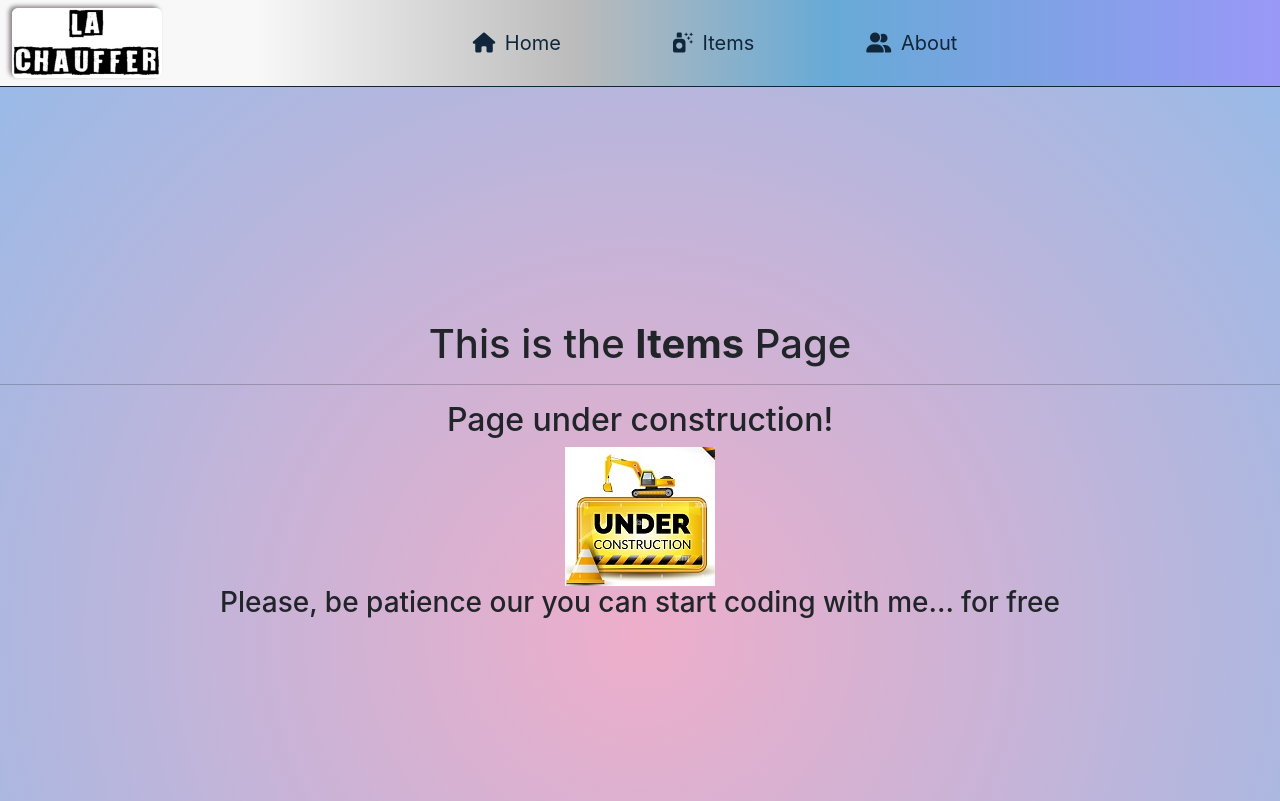
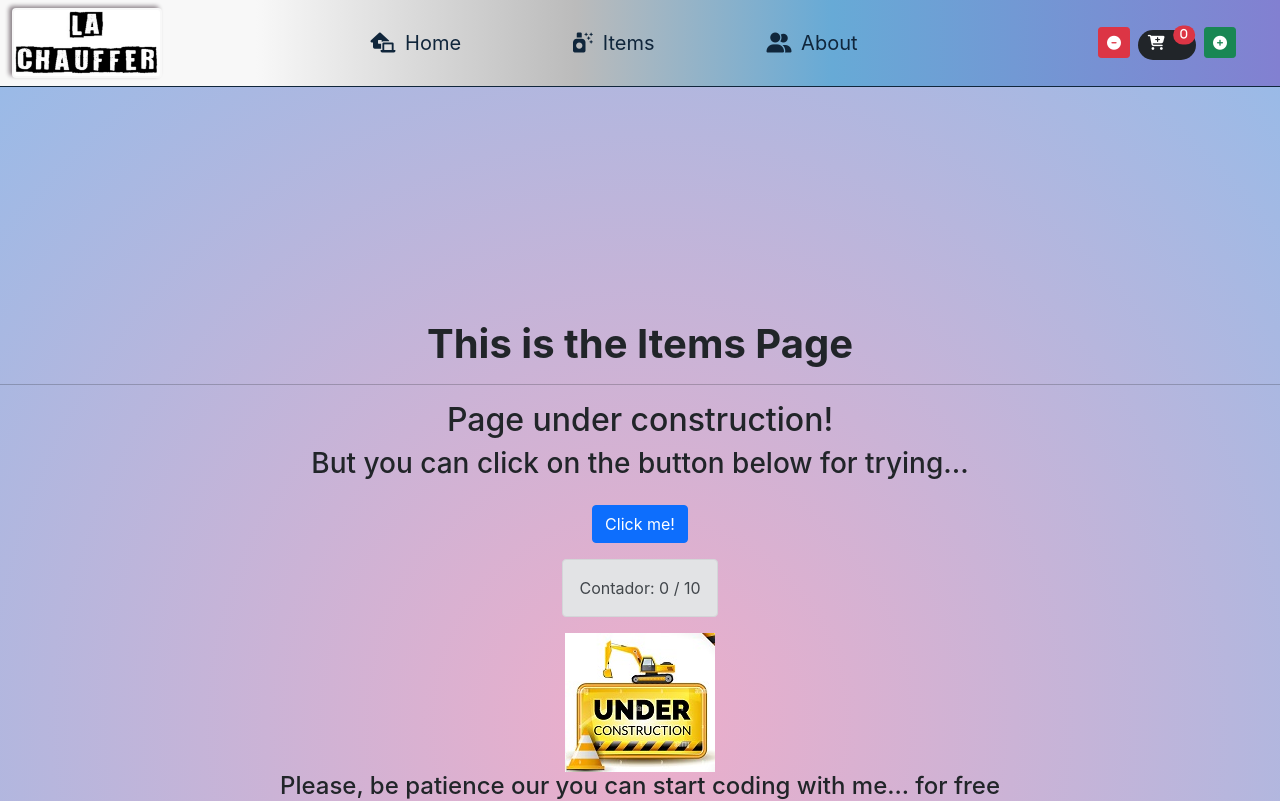
Before and after one commit to germanClaudio/comision41070-CH-React-Montalbetti, a React (Vite) app: page /items in a window 1280 px wide. Shown: the top 801 px of the page. Built offline with nearby package versions, Linux system fonts and the light colour scheme.

Commit message:
Agregado de carrito -+ estilos - 3° entrega - 1-7-2022

```diff
--- a/index.html
+++ b/index.html
@@ -1,16 +1,19 @@
 <!DOCTYPE html>
 <html lang="en">
+
 <head>
   <meta charset="UTF-8" />
   <link rel="icon" type="image/svg+xml" href="/src/logoLaChauffer.png" />
   <meta name="viewport" content="width=device-width, initial-scale=1.0" />
-    <link href="https://cdn.jsdelivr.net/npm/bootstrap@5.0.2/dist/css/bootstrap.min.css" rel="stylesheet" integrity="sha384-EVSTQN3/azprG1Anm3QDgpJLIm9Nao0Yz1ztcQTwFspd3yD65VohhpuuCOmLASjC" crossorigin="anonymous">
+  <!-- <link href="https://cdn.jsdelivr.net/npm/bootstrap@5.0.2/dist/css/bootstrap.min.css" rel="stylesheet" integrity="sha384-EVSTQN3/azprG1Anm3QDgpJLIm9Nao0Yz1ztcQTwFspd3yD65VohhpuuCOmLASjC" crossorigin="anonymous"> -->
   <title>La Chauffer Perfumes</title>
   <script src="https://kit.fontawesome.com/618299664c.js" crossorigin="anonymous"></script>
 </head>
+
 <body>
   <div id="root"></div>
   <script type="module" src="/src/main.jsx"></script>
   <script src="https://cdn.jsdelivr.net/npm/bootstrap@5.0.2/dist/js/bootstrap.bundle.min.js" integrity="sha384-MrcW6ZMFYlzcLA8Nl+NtUVF0sA7MsXsP1UyJoMp4YLEuNSfAP+JcXn/tWtIaxVXM" crossorigin="anonymous"></script>
 </body>
+
 </html>
--- a/src/App.jsx
+++ b/src/App.jsx
@@ -1,31 +1,28 @@
-import { useState } from 'react'
-//import logo from './logo.svg'
-import './App.css'
+//import { useState } from 'react'
+
 import { BrowserRouter as Router, Route, Routes} from 'react-router-dom';
 import NavBar from './components/navegacion/NavBar';
 import Inicio from './components/paginas/Inicio';
 import About from './components/paginas/About';
 import Items from './components/paginas/Items';
 
+import './App.css'
+import 'bootstrap/dist/css/bootstrap.min.css'
+
 function App() {
   const styleApp = {backgroundColor: '#d2d4e899', fontSize: '1.25rem'}
-
-  // const warning = () => {
-  //   alert('App under construction! Be patience....')
-  // }
 
   return (
     <div
         className="App"
         style={ styleApp }
-        // onClick={ warning }
     >
       <Router>
         <NavBar />
         <Routes>
           <Route path="/inicio" exact element={ <Inicio /> } />
-          <Route path="/items" element={ <Items /> } />
-          <Route path="/about" element={ <About /> } />
+          <Route path="/items" element={ <Items greeting="This is the Items Page"/> } />
+          <Route path="/about" element={ <About greeting="This is the About Page"/> } />
         </Routes>
       </Router>
 
--- /dev/null
+++ b/src/components/ItemList/ItemListContainer.jsx
@@ -0,0 +1,39 @@
+import React, { useState } from 'react'
+
+// const warningMessage = () => {
+//    alert("I've told you...This App is under construction!\nPlease, be patience....")
+// }
+
+const ItemListContainer = () => {
+
+  const [contador, setContador] = useState(0)
+  const limite = 10
+
+  const btnClick = () => {
+    if (contador === limite) {
+      alert('El limite es: ' + limite + '\nEl contador volverá a cero (0).');
+      setContador(0)
+    }
+
+    else if (contador >= 0) {
+      setContador(contador + 1)
+    }
+  }
+
+  return (
+    <>
+        <button className="btn btn-primary my-3"
+                // onClick={ warningMessage }
+                onClick={ btnClick }
+        >
+          Click me!
+        </button>
+        <br/>
+        <div className="d-inline-flex alert alert-secondary" role="alert">
+           Contador: { contador } / 10
+        </div>
+    </>
+  )
+}
+
+export default ItemListContainer
--- /dev/null
+++ b/src/components/navegacion/CartWidget.jsx
@@ -0,0 +1,51 @@
+// import React from 'react'
+import React, { useState } from "react";
+
+const CartWidget = () => {
+
+  const [counter, setCounter] = useState(0)
+  const stock = 10
+
+  const handleClick1 = () => {
+
+    if (counter === stock) {
+      alert('No hay mas stock disponible. El limite es: ' + stock)
+    }
+
+    else if (counter >= 0) {
+      setCounter(counter + 1)
+
+    }
+  }
+
+  const handleClick2 = () => {
+    counter === 0 ? setCounter(counter) : setCounter(counter - 1)
+  }
+
+
+  return (
+    <div className="nav-item my-auto mx-3 px-3">
+      <button className="btn btn-danger btn-sm me-2"
+        onClick={handleClick2}
+      >
+        <i className="fas fa-minus-circle"></i>
+      </button>
+
+      <div className="badge rounded-pill bg-dark mx-auto position-relative">
+        <i className="fas fa-cart-plus">
+          <span className="position-relative top-0 start-50 translate-middle badge rounded-pill bg-danger">
+            {counter}
+          </span>
+        </i>
+      </div>
+
+      <button className="btn btn-success btn-sm ms-2"
+        onClick={handleClick1}
+      >
+        <i className="fas fa-plus-circle"></i>
+      </button>
+    </div>
+  )
+}
+
+export default CartWidget
--- a/src/components/navegacion/NavBar.jsx
+++ b/src/components/navegacion/NavBar.jsx
@@ -1,23 +1,24 @@
 import React from 'react'
 import {Link} from 'react-router-dom'
+import CartWidget from './CartWidget'
 
 
 const NavBar = () => {
 
   return (
     <div>
-      <nav className="navbar fixed-top navbar-expand-lg navbar-light bg-light">
+      <nav className="navbar fixed-top navbar-expand-lg navbar-light navBackground">
         <div className="container-fluid">
           <Link to="/Inicio">
             <img src="./src/logoLaChauffer.png" className="logoMarca" alt="Logo La Chuaffer" width="150" height="70" title="Logo La Chauffer"/>
           </Link>
-          <button className="navbar-toggler" type="button" data-bs-toggle="collapse" data-bs-target="#navbarNav" aria-controls="navbarNav" aria-expanded="false" aria-label="Toggle navigation">
+          <button className="navbar-toggler me-3" type="button" data-bs-toggle="collapse" data-bs-target="#navbarNav" aria-controls="navbarNav" aria-expanded="false" aria-label="Toggle navigation">
             <span className="navbar-toggler-icon"></span>
           </button>
-          <div className="collapse navbar-collapse" id="navbarNav">
+          <div className="collapse navbar-collapse flex-nowrap" id="navbarNav">
             <ul className="navbar-nav mx-auto">
               <li className="nav-item mx-5">
-                <Link className="nav-link" to="/Inicio"><i className="fas fa-home me-1"></i> Home</Link>
+                <Link className="nav-link" to="/Inicio"><i className="fas fa-laptop-house me-1"></i> Home</Link>
               </li>
               <li className="nav-item mx-5">
                 <Link className="nav-link" to="/Items"><i className="fas fa-air-freshener me-1"></i> Items</Link>
@@ -26,6 +27,9 @@ const NavBar = () => {
                 <Link className="nav-link" to="/About"><i className="fas fa-user-friends me-1"></i> About</Link>
               </li>
             </ul>
+            <div className="d-flex justify-content-center">
+                <CartWidget />
+            </div>
           </div>
         </div>
       </nav>
--- a/src/components/paginas/About.jsx
+++ b/src/components/paginas/About.jsx
@@ -1,6 +1,6 @@
 import React from 'react'
 
-const About = () => {
+const About = (props) => {
 
     const styleAbout = {backgroundImage: "radial-gradient(circle, #74EBD5, #9FACE6, #b2fefa)",
                         fontSize: '1rem',
@@ -12,7 +12,7 @@ const About = () => {
     <div
     style={ styleAbout }
     >
-        <h1>This is the <strong>About</strong> Page</h1>
+        <h1><strong>{ props.greeting }</strong></h1>
         <hr/>
         <h2>Page under construction!</h2>
         <img src="./src/underConstruction.jpg" alt="Underconstruction" width="150" height="139" title="Under Construction"/>
--- a/src/components/paginas/Inicio.jsx
+++ b/src/components/paginas/Inicio.jsx
@@ -12,7 +12,7 @@ const Inicio = () => {
     <div
         style={ styleHome }
     >
-        <img src="./src/logoLaChauffer.png" alt="Logo Perfumes" width="250" height="170" title="La Chauffer"/>
+        <img className="imgHomePage" src="./src/logoLaChauffer.png" alt="Logo Perfumes" width="250" height="170" title="La Chauffer"/>
         <h1>This is the <strong>Home</strong> Page</h1>
         <hr/>
         <h2>Page under construction!</h2>
--- a/src/components/paginas/Items.jsx
+++ b/src/components/paginas/Items.jsx
@@ -1,6 +1,7 @@
 import React from 'react'
+import ItemListContainer from '../ItemList/ItemListContainer'
 
-const Items = () => {
+const Items = (props) => {
 
     const styleItems = {backgroundImage: "radial-gradient(circle, #eeaeca, #94bbe9)",
                         fontSize: '1rem',
@@ -12,11 +13,14 @@ const Items = () => {
     <div
     style={ styleItems }
     >
-        <h1>This is the <strong>Items</strong> Page</h1>
+        <h1><strong>{props.greeting}</strong></h1>
         <hr/>
         <h2>Page under construction!</h2>
+        <h3>But you can click on the button below for trying...</h3>
+        <ItemListContainer />
+        <br/>
         <img src="./src/underConstruction.jpg" alt="Under Construction" width="150" height="139" title="Under Construction"/>
-        <h3>Please, be patience our you can start coding with me... for free</h3>
+        <h4>Please, be patience our you can start coding with me... for free</h4>
     </div>
   )
 }
--- a/src/index.css
+++ b/src/index.css
@@ -55,20 +55,27 @@ code {
   transition: all .75s ease-in-out;
 }
 
-.bg-light {
-  background-image: linear-gradient(to right, #f8f8f8 20%, #bbbbbb 45% ,#67aad6 65%, #9a98f7);
+.navBackground {
+  background-image: linear-gradient(to right, #f8f8f8 20%, #bbbbbb 45% ,#67aad6 65%, #8280d1);
   border-bottom: #10263b 1px solid;
 }
 
 .logoMarca {
-  border-radius: .4rem;
+  padding: 2px;
+  border-radius: .25rem;
   box-shadow: #8d848a -3px -2px 4px;
-  transition: all .75s ease-in-out;
+  transition: all .5s ease-in-out;
 }
 
 .logoMarca:hover {
-  border-radius: .4rem;
-  box-shadow: #10263b 3px 2px 5px;
+  border-radius: .25rem;
+  box-shadow: #404346 3px 2px 5px;
   scale: 1.04;
-  transition: all .75s ease-in-out;
+  transition: all .5s ease-in-out;
 }
+
+.imgHomePage {
+  border-radius: .75rem;
+  box-shadow: #242123 6px 6px 10px;
+  margin-bottom: 1.5rem;
+}
```
Also changed, not shown: src/logoFacu.png (deleted). Lines whose indentation alone changed are shown as unchanged.
